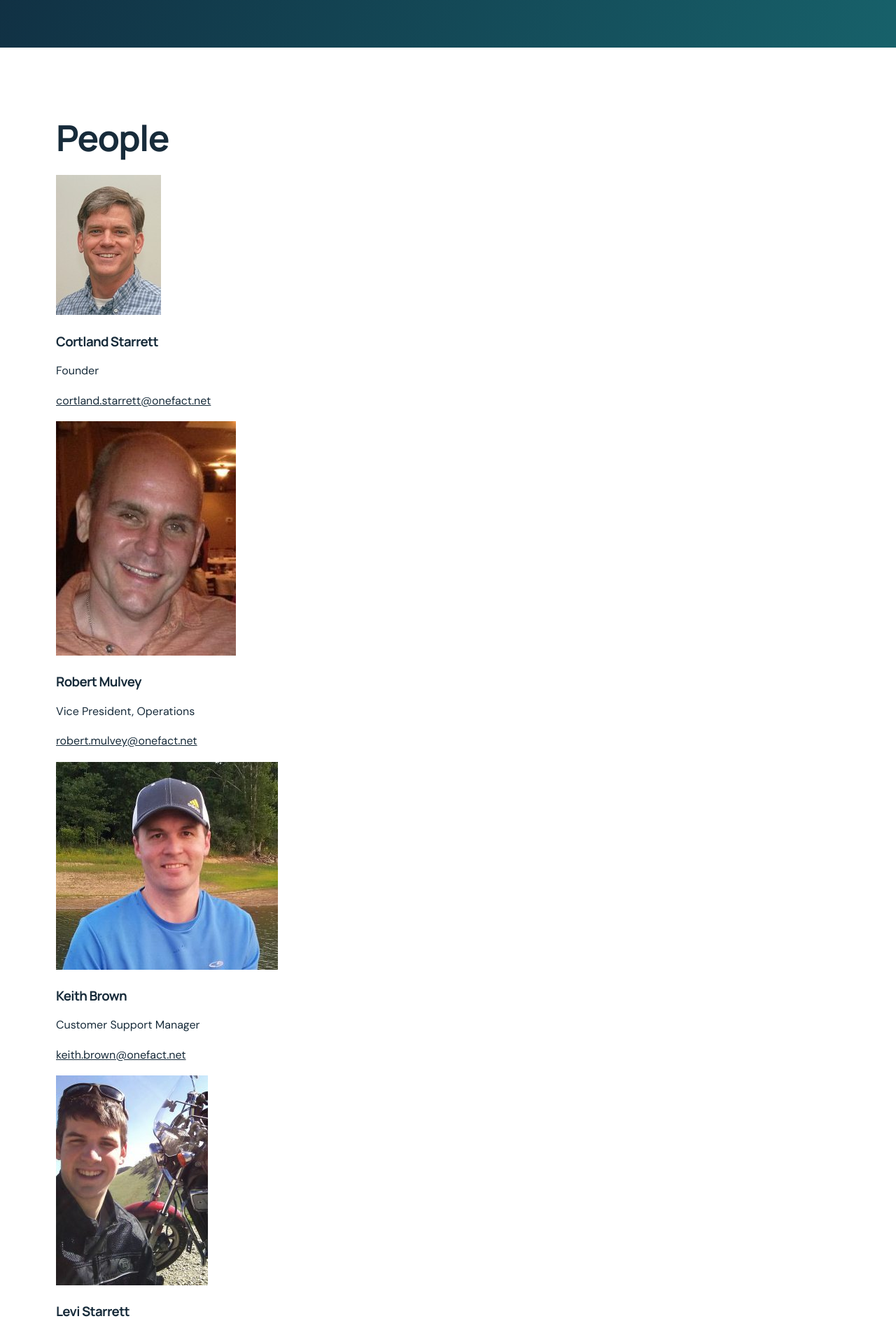
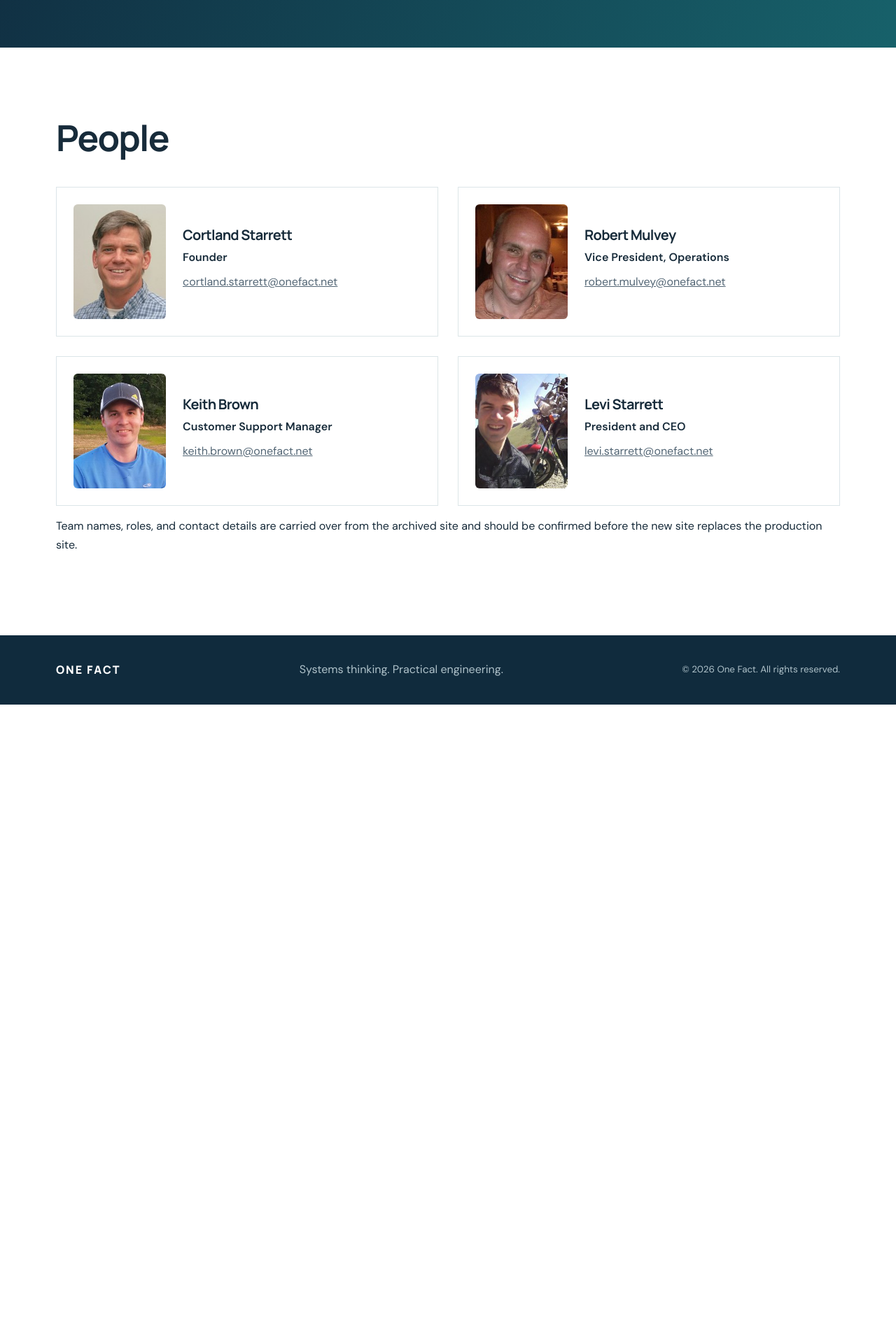
Before and after one commit to xtuml/onefactinc, a Jekyll site: the page built from our-team.md, in a window 1280 px wide. Shown: the part 402-2310 px from the top of the page at 70% size. Built offline with Jekyll 4.4.1, drawn with Linux system fonts in a browser that asks for light colours; after the commit the page ends 1409 px from its top, so only the background shows below that.

Commit message:
Style team portrait cards

```diff
--- a/assets/css/site.css
+++ b/assets/css/site.css
@@ -91,3 +91,20 @@ h2 { margin: 0 0 25px; font-size: clamp(2rem, 4vw, 3.25rem); }
 .article-page .article-date { color: #d6e5e9; }
 .article-list-item .article-date { margin-bottom: .35rem; }
 .article-content iframe { display: block; max-width: 100%; margin: 1.5rem 0; }
+
+
+/* Team portraits */
+.team-grid { display: grid; grid-template-columns: repeat(2, minmax(0, 1fr)); gap: 28px; margin-top: 42px; }
+.team-card { display: flex; align-items: center; gap: 24px; min-width: 0; padding: 24px; background: white; border: 1px solid var(--line); }
+.team-photo { display: block; flex: 0 0 132px; width: 132px; height: 164px; object-fit: cover; object-position: center; border-radius: 6px; background: var(--mist); }
+.team-details { min-width: 0; }
+.team-details h3 { margin: 0 0 8px; font-size: 1.25rem; }
+.team-details p { margin: 0 0 8px; color: var(--muted); overflow-wrap: anywhere; }
+.team-details .team-role { color: var(--ink); font-weight: 600; }
+@media (max-width: 900px) {
+  .team-grid { grid-template-columns: 1fr; }
+}
+@media (max-width: 520px) {
+  .team-card { align-items: flex-start; gap: 16px; padding: 18px; }
+  .team-photo { flex-basis: 104px; width: 104px; height: 132px; }
+}
```
